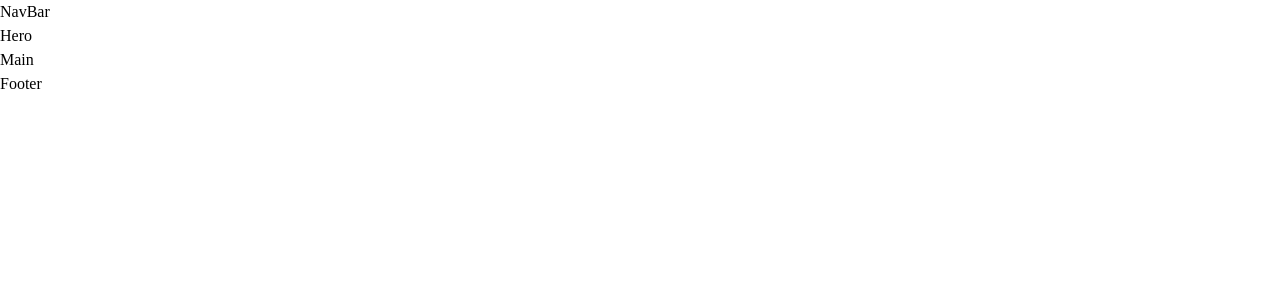
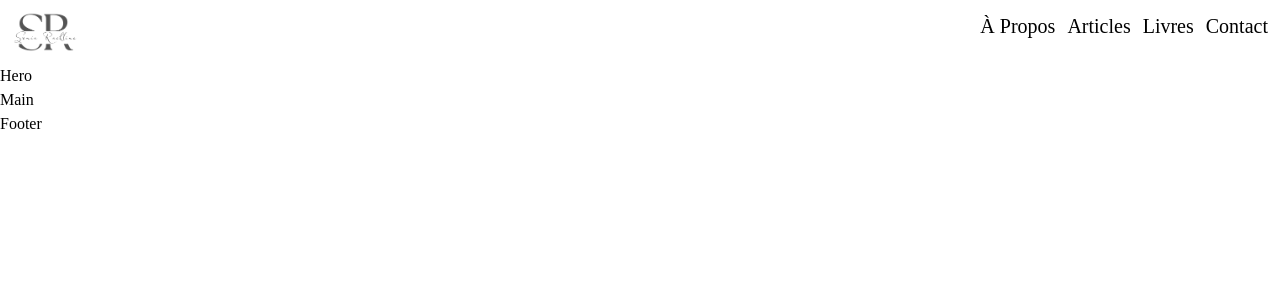
Before and after one commit to mrnguyencoder/sonia-rachline.fr, a React (Create React App) app: page / in a window 1280 px wide. Shown: the top 300 px of the page. Built offline with nearby package versions, Linux system fonts and the light colour scheme.

Commit message:
logo nav

```diff
--- a/public/index.html
+++ b/public/index.html
@@ -1,5 +1,5 @@
 <!DOCTYPE html>
-<html lang="en">
+<html lang="fr">
   <head>
     <meta charset="utf-8" />
     <link rel="icon" href="%PUBLIC_URL%/favicon.ico" />
@@ -7,7 +7,7 @@
     <meta name="theme-color" content="#000000" />
     <meta
       name="description"
-      content="Web site created using create-react-app"
+      content="Sonia Rachline/ rédactrice indépendante du secteur Marketing et publicité / Enseignante/ Auteure"
     />
     <link rel="apple-touch-icon" href="%PUBLIC_URL%/logo192.png" />
     <!--
@@ -24,7 +24,7 @@
       work correctly both with client-side routing and a non-root public URL.
       Learn how to configure a non-root public URL by running `npm run build`.
     -->
-    <title>React App</title>
+    <title>Sonia Rachline</title>
   </head>
   <body>
     <noscript>You need to enable JavaScript to run this app.</noscript>
--- a/src/componants/NavBar.jsx
+++ b/src/componants/NavBar.jsx
@@ -1,8 +1,19 @@
-import React from 'react'
+import React from 'react';
+import Logo from '../assets/logoSoniaRachline.png';
 
 function NavBar() {
   return (
-    <div>NavBar</div>
+    <nav className='flex justify-between p-3'>
+        <div className="">
+            <img className='h-10' src={Logo} alt="Sonia Rachline" />
+        </div>
+        <div className="flex text-xl space-x-3">
+            <p className="">À Propos</p>
+            <p className="">Articles</p>
+            <p className="">Livres</p>
+            <p className="">Contact</p>
+        </div>
+    </nav>
   )
 }
 
```
Also changed, not shown: src/assets/herosonia.png (added), src/assets/logoSoniaRachline.png (added).
